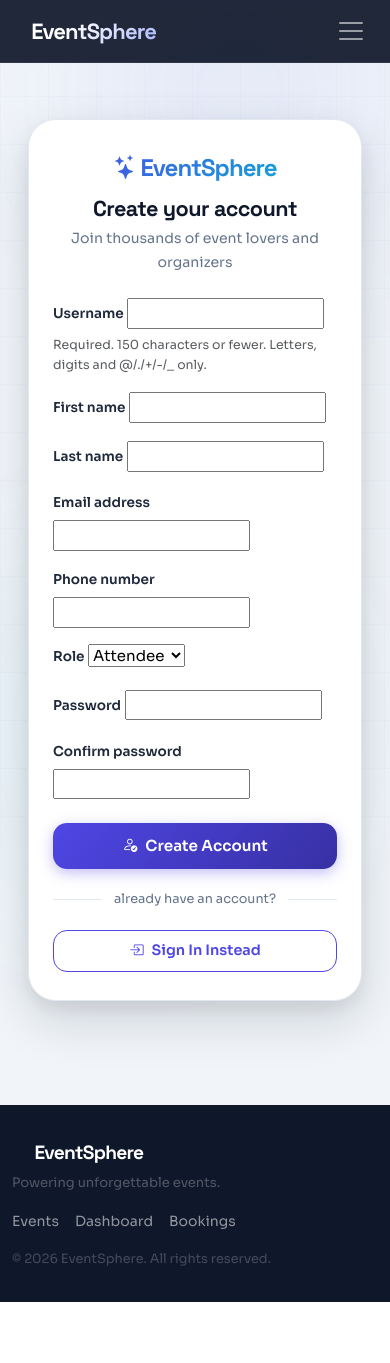
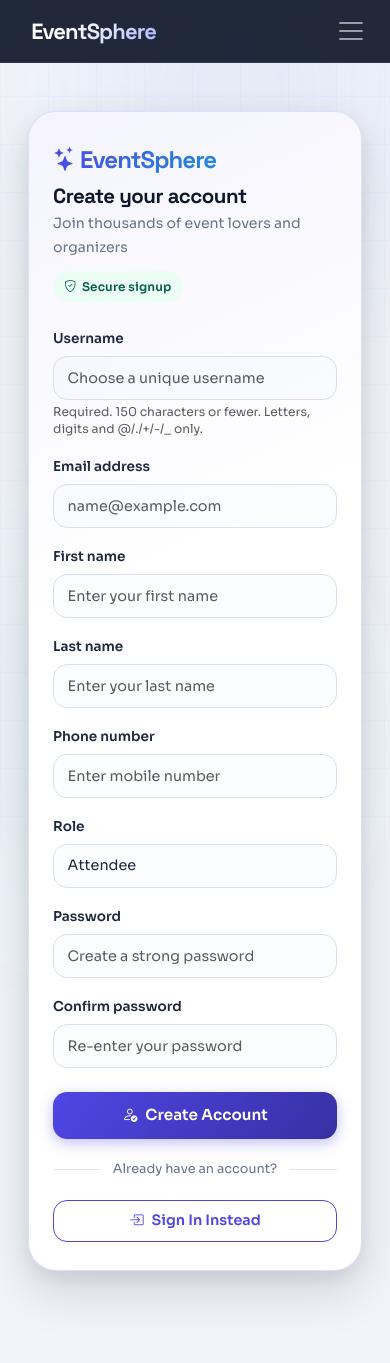
Before and after one commit to AnupBaral490/event_management_system, a Django app: page /accounts/register-page/ in a window 390 px wide. Shown: the top 1363 px of the page. Before the commit the page ends 1302 px from the top, so only its background shows below. Run offline with Django 4.2, Linux system fonts and the light colour scheme; some libraries are stand-ins or nearby versions.

Commit message:
Enhance registration form UI with professional responsive layout, improved field styling, and clearer validation/error presentation.

```diff
--- a/accounts/forms.py
+++ b/accounts/forms.py
@@ -11,6 +11,28 @@ class UserRegistrationForm(forms.ModelForm):
     class Meta:
         model = User
         fields = ['username', 'first_name', 'last_name', 'email', 'phone_number', 'role', 'password']
+
+    def __init__(self, *args, **kwargs):
+        super().__init__(*args, **kwargs)
+        placeholders = {
+            'username': 'Choose a unique username',
+            'first_name': 'Enter your first name',
+            'last_name': 'Enter your last name',
+            'email': 'name@example.com',
+            'phone_number': 'Enter mobile number',
+            'role': 'Select role',
+            'password': 'Create a strong password',
+            'confirm_password': 'Re-enter your password',
+        }
+
+        for name, field in self.fields.items():
+            field.widget.attrs['class'] = 'form-select' if isinstance(field.widget, forms.Select) else 'form-control'
+            if name in placeholders:
+                field.widget.attrs['placeholder'] = placeholders[name]
+
+        self.fields['role'].initial = User.Role.ATTENDEE
+        self.fields['password'].widget = forms.PasswordInput(attrs={'class': 'form-control', 'placeholder': placeholders['password']})
+        self.fields['confirm_password'].widget = forms.PasswordInput(attrs={'class': 'form-control', 'placeholder': placeholders['confirm_password']})
 
     def clean(self):
         cleaned_data = super().clean()
--- a/static/css/app.css
+++ b/static/css/app.css
@@ -725,6 +725,87 @@ a:hover { color: var(--primary-dark); }
   padding: 0 0.75rem;
 }
 
+.register-wrap {
+  align-items: flex-start;
+  padding-top: 2.5rem;
+  padding-bottom: 2.5rem;
+}
+
+.register-card {
+  border: 1px solid rgba(79,70,229,.18);
+  position: relative;
+  overflow: hidden;
+}
+
+.register-card::before {
+  content: '';
+  position: absolute;
+  inset: 0;
+  pointer-events: none;
+  background: linear-gradient(155deg, rgba(79,70,229,.06), transparent 40%);
+}
+
+.register-banner {
+  position: relative;
+  z-index: 1;
+  display: flex;
+  align-items: flex-start;
+  justify-content: space-between;
+  gap: 0.75rem;
+}
+
+.register-title {
+  font-size: 1.5rem;
+  margin-bottom: 0.25rem;
+}
+
+.register-subtitle {
+  color: var(--text-muted);
+  font-size: 0.88rem;
+  margin: 0;
+}
+
+.register-trust {
+  display: inline-flex;
+  align-items: center;
+  gap: 0.35rem;
+  padding: 0.35rem 0.7rem;
+  border-radius: 999px;
+  background: #ecfdf5;
+  color: #065f46;
+  font-size: 0.75rem;
+  font-weight: 700;
+  letter-spacing: 0.01em;
+  white-space: nowrap;
+}
+
+.register-card .form-control,
+.register-card .form-select {
+  height: 44px;
+  background: #fcfdff;
+  border-color: #d9e1ee;
+}
+
+.register-card .form-control:focus,
+.register-card .form-select:focus {
+  background: #fff;
+}
+
+.auth-help {
+  font-size: 0.76rem;
+  line-height: 1.4;
+}
+
+.auth-field-error {
+  font-size: 0.78rem;
+  margin-top: 0.3rem;
+}
+
+.auth-submit {
+  padding: 0.74rem;
+  font-size: 0.95rem;
+}
+
 /* ─── Ticket Card ───────────────────────────────────────── */
 .ticket-card {
   background: var(--surface);
@@ -1015,6 +1096,10 @@ a:hover { color: var(--primary-dark); }
 @media (max-width: 767px) {
   .hero-panel { padding: 1.75rem 1.5rem !important; }
   .auth-card { padding: 1.75rem 1.5rem; }
+  .register-wrap { padding-top: 1.5rem; }
+  .register-title { font-size: 1.28rem; }
+  .register-banner { flex-direction: column; }
+  .register-trust { width: fit-content; }
   .kpi-card .kpi-value { font-size: 1.55rem; }
   .orb-1, .orb-2 { opacity: 0.3; }
   .ticket-header, .ticket-body { padding: 1.5rem; }
--- a/templates/registration/register.html
+++ b/templates/registration/register.html
@@ -1,36 +1,102 @@
 {% extends 'base.html' %}
 {% block title %}Create Account — EventSphere{% endblock %}
 {% block content %}
-<div class="auth-wrap">
-  <div class="auth-card" style="max-width:520px">
-    <div class="text-center mb-4">
-      <div class="auth-logo mb-2"><i class="bi bi-stars me-1"></i>EventSphere</div>
-      <h4 style="font-size:1.35rem;margin-bottom:.35rem">Create your account</h4>
-      <p style="color:var(--text-muted);font-size:.88rem;margin:0">Join thousands of event lovers and organizers</p>
+<div class="auth-wrap register-wrap">
+  <div class="auth-card register-card" style="max-width:640px">
+    <div class="register-banner mb-4">
+      <div>
+        <div class="auth-logo mb-1"><i class="bi bi-stars me-1"></i>EventSphere</div>
+        <h4 class="register-title">Create your account</h4>
+        <p class="register-subtitle">Join thousands of event lovers and organizers</p>
+      </div>
+      <span class="register-trust"><i class="bi bi-shield-check"></i>Secure signup</span>
     </div>
+
+    {% if form.non_field_errors %}
+    <div class="alert alert-danger mb-3" role="alert">
+      {% for error in form.non_field_errors %}
+        <div>{{ error }}</div>
+      {% endfor %}
+    </div>
+    {% endif %}
 
     <form method="post" novalidate>
       {% csrf_token %}
-      {% for field in form %}
-      <div class="mb-3">
-        <label class="form-label" for="{{ field.id_for_label }}">{{ field.label }}</label>
-        {{ field }}
-        {% if field.errors %}
-        <div class="text-danger" style="font-size:.8rem;margin-top:.25rem">
-          {% for error in field.errors %}{{ error }}{% endfor %}
+      <div class="row g-3">
+        <div class="col-md-6">
+          <label class="form-label" for="{{ form.username.id_for_label }}">{{ form.username.label }}</label>
+          {{ form.username }}
+          {% if form.username.errors %}
+          <div class="text-danger auth-field-error">{% for error in form.username.errors %}{{ error }}{% endfor %}</div>
+          {% endif %}
+          {% if form.username.help_text %}
+          <div class="form-text auth-help">{{ form.username.help_text }}</div>
+          {% endif %}
         </div>
-        {% endif %}
-        {% if field.help_text %}
-        <div class="form-text" style="font-size:.78rem">{{ field.help_text }}</div>
-        {% endif %}
+
+        <div class="col-md-6">
+          <label class="form-label" for="{{ form.email.id_for_label }}">{{ form.email.label }}</label>
+          {{ form.email }}
+          {% if form.email.errors %}
+          <div class="text-danger auth-field-error">{% for error in form.email.errors %}{{ error }}{% endfor %}</div>
+          {% endif %}
+        </div>
+
+        <div class="col-md-6">
+          <label class="form-label" for="{{ form.first_name.id_for_label }}">{{ form.first_name.label }}</label>
+          {{ form.first_name }}
+          {% if form.first_name.errors %}
+          <div class="text-danger auth-field-error">{% for error in form.first_name.errors %}{{ error }}{% endfor %}</div>
+          {% endif %}
+        </div>
+
+        <div class="col-md-6">
+          <label class="form-label" for="{{ form.last_name.id_for_label }}">{{ form.last_name.label }}</label>
+          {{ form.last_name }}
+          {% if form.last_name.errors %}
+          <div class="text-danger auth-field-error">{% for error in form.last_name.errors %}{{ error }}{% endfor %}</div>
+          {% endif %}
+        </div>
+
+        <div class="col-md-6">
+          <label class="form-label" for="{{ form.phone_number.id_for_label }}">{{ form.phone_number.label }}</label>
+          {{ form.phone_number }}
+          {% if form.phone_number.errors %}
+          <div class="text-danger auth-field-error">{% for error in form.phone_number.errors %}{{ error }}{% endfor %}</div>
+          {% endif %}
+        </div>
+
+        <div class="col-md-6">
+          <label class="form-label" for="{{ form.role.id_for_label }}">{{ form.role.label }}</label>
+          {{ form.role }}
+          {% if form.role.errors %}
+          <div class="text-danger auth-field-error">{% for error in form.role.errors %}{{ error }}{% endfor %}</div>
+          {% endif %}
+        </div>
+
+        <div class="col-md-6">
+          <label class="form-label" for="{{ form.password.id_for_label }}">{{ form.password.label }}</label>
+          {{ form.password }}
+          {% if form.password.errors %}
+          <div class="text-danger auth-field-error">{% for error in form.password.errors %}{{ error }}{% endfor %}</div>
+          {% endif %}
+        </div>
+
+        <div class="col-md-6">
+          <label class="form-label" for="{{ form.confirm_password.id_for_label }}">{{ form.confirm_password.label }}</label>
+          {{ form.confirm_password }}
+          {% if form.confirm_password.errors %}
+          <div class="text-danger auth-field-error">{% for error in form.confirm_password.errors %}{{ error }}{% endfor %}</div>
+          {% endif %}
+        </div>
       </div>
-      {% endfor %}
-      <button class="btn btn-primary-brand w-100 mt-2" type="submit" style="padding:.7rem;font-size:.95rem">
+
+      <button class="btn btn-primary-brand w-100 mt-4 auth-submit" type="submit">
         <i class="bi bi-person-check me-2"></i>Create Account
       </button>
     </form>
 
-    <div class="auth-divider"><span>already have an account?</span></div>
+    <div class="auth-divider"><span>Already have an account?</span></div>
 
     <div class="text-center mt-3">
       <a href="/accounts/login/" class="btn btn-outline-brand w-100">
```
